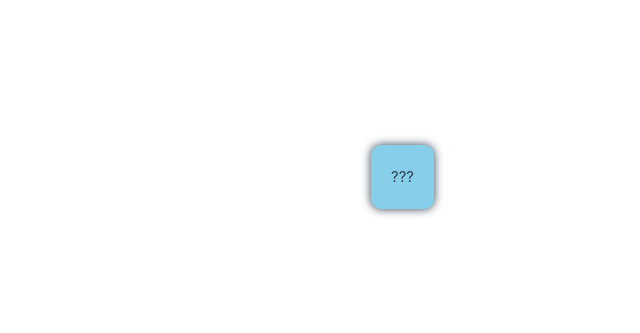
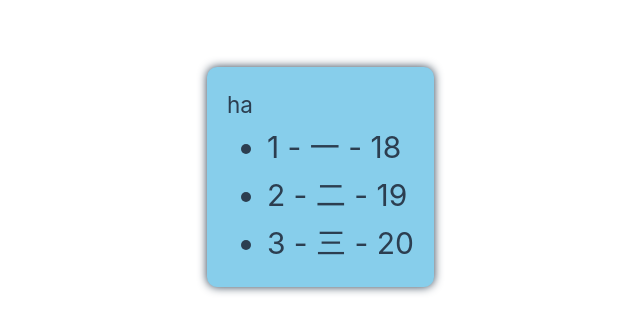
Before and after one commit to CuttleFish999/Vue, a Vue app: page / in a window 1280 px wide. Shown: the part 223-556 px from the top of the page, without its empty margins (206-846 px from the left). Built offline with nearby package versions, Linux system fonts and the light colour scheme.

Commit message:
v-for x in data

```diff
--- a/src/App.vue
+++ b/src/App.vue
@@ -1,10 +1,17 @@
 <template>
-  <Person />
+  <Person a="ha" :list="personList"/>
 </template>
 
 <script lang="ts" setup name="App">
   import Person from './components/Preson.vue'
+  import {reactive} from 'vue'
+  import {type Persons} from '@/types'
 
+  let personList = reactive<Persons>([
+    {id:'1' , name : "一" , age:18},
+    {id:'2' , name : "二" , age:19},
+    {id:'3' , name : "三" , age:20}
+  ])
 
 
 
--- a/src/components/Preson.vue
+++ b/src/components/Preson.vue
@@ -1,21 +1,19 @@
 <template>
     <div class="person">
-        ???
+        <h2>{{ a }}</h2>
+        <ul>
+            <li v-for="a in list">{{ a.id }} - {{ a.name }} - {{ a.age }}</li>
+        </ul>
     </div>
 </template>
 
 
 
 <script setup lang="ts" name="Person">
-import { type PersonInter , type Persons } from '@/types'
+    import {defineProps} from 'vue'
 
-// let person:PersonInter = {id:'123' , name:'222',age:20}
-let personList: Array<PersonInter> = [
-    { id: '1', name: '222', age: 20 },
-    { id: '2', name: '222', age: 20 },
-    { id: '3', name: '222', age: 20 }
-]
-
+    let x = defineProps(['a','list'])
+    console.log(x.a)
 </script>
 
 
```
